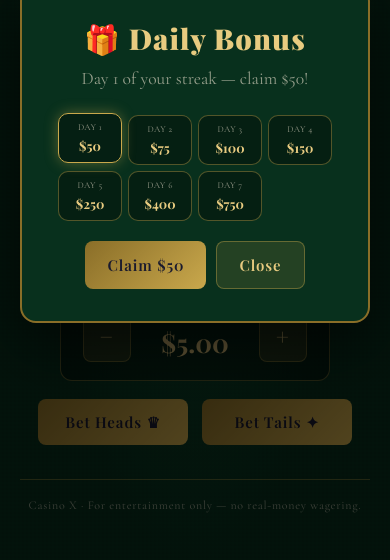
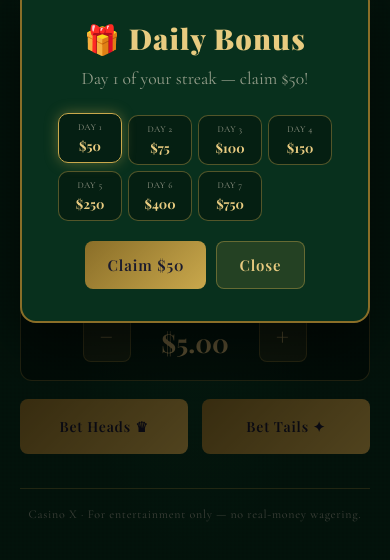
Before and after one commit to weaponxd253/CasinoX, a plain HTML site: page coinflip/index.html in a window 390 px wide. Shown: the part 268-828 px from the top of the page. Drawn offline with nearby package versions, Linux system fonts and the light colour scheme.

Commit message:
Added mobile styles

```diff
--- a/coinflip/index.html
+++ b/coinflip/index.html
@@ -9,6 +9,7 @@
   <link rel="preconnect" href="https://fonts.gstatic.com" crossorigin>
   <link href="https://fonts.googleapis.com/css2?family=Playfair+Display:wght@600;700;900&family=Cormorant+Garamond:wght@400;500;600;700&display=swap" rel="stylesheet">
   <link rel="stylesheet" href="https://cdnjs.cloudflare.com/ajax/libs/font-awesome/6.5.0/css/all.min.css">
+  <link rel="stylesheet" href="../casino-mobile.css">
 
   <!-- Shell first, game styles second -->
   <link rel="stylesheet" href="../casino-shell.css">
```
